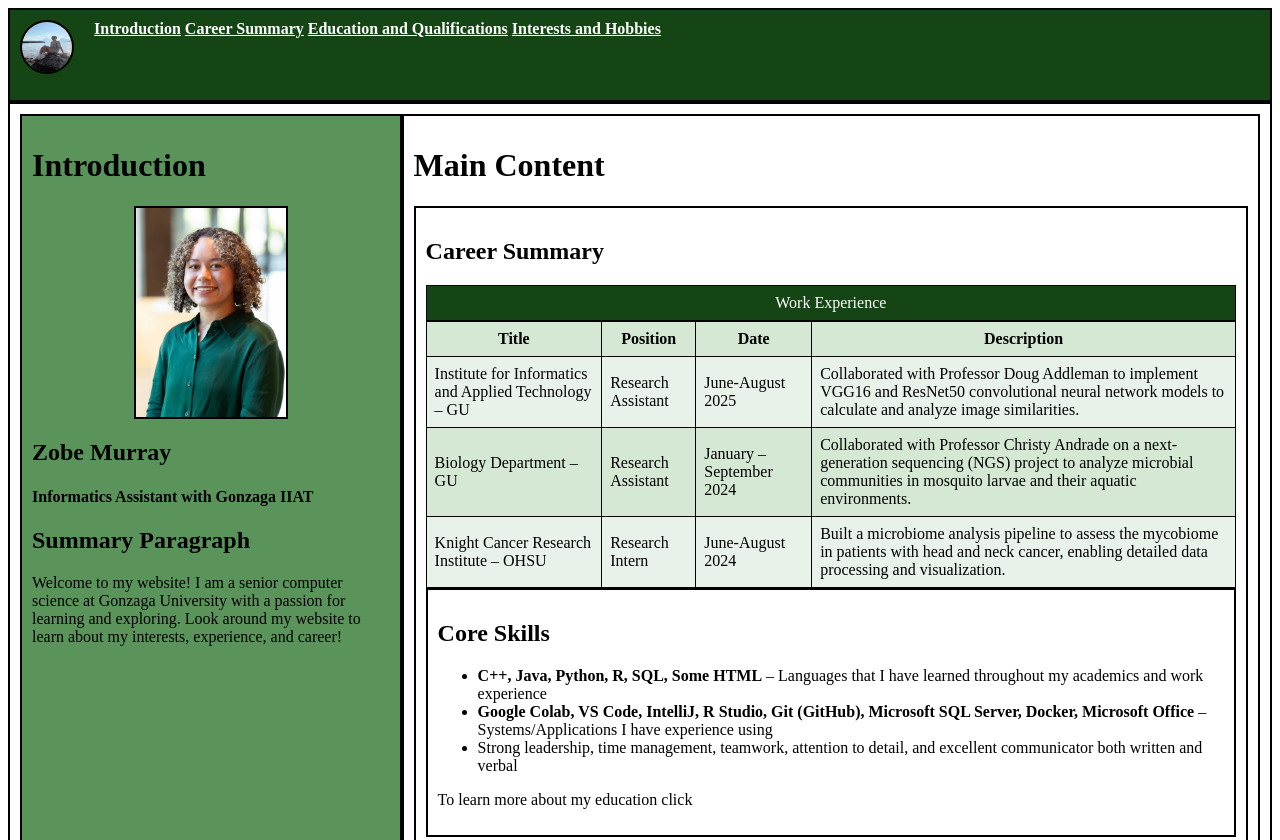
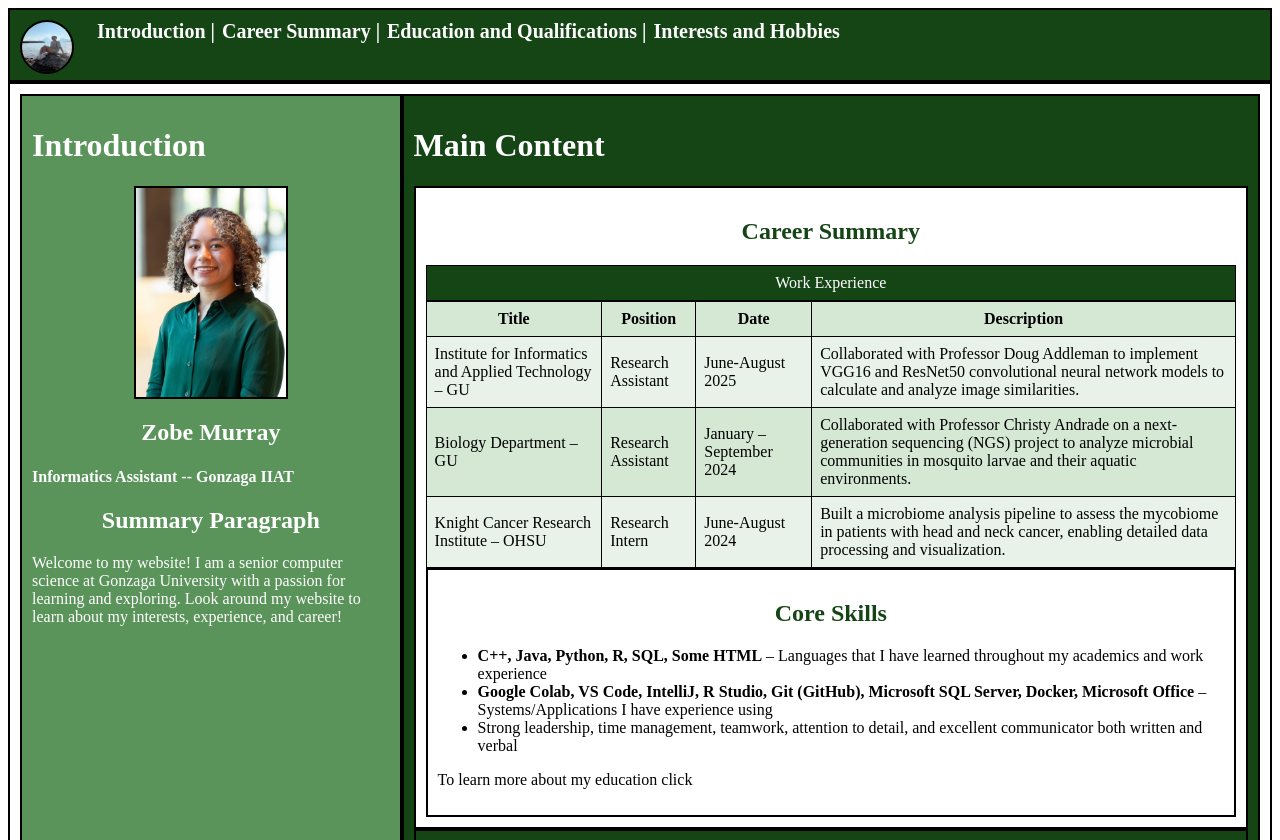
Before and after one commit to GU-Web-Dev-2025/homework-2-css-zobemurray, a plain HTML site: page index.html in a window 1280 px wide. Shown: the top 840 px of the page. Drawn offline with Linux system fonts and the light colour scheme.

Commit message:
feat(CV Website): Added some more CSS styling

```diff
--- a/index.html
+++ b/index.html
@@ -17,7 +17,17 @@ Last Modified: 9/24/25
             border: 2px solid black;
             padding: 10px;
             background-color: rgb(21, 69, 21);
-            height: 70px;
+            height: 50px;
+        }
+
+        nav a {
+            font-size: 20px;
+            text-decoration: none;
+            padding-left: 3px;
+        }
+
+        h1 {
+            color: white
         }
         div {
             border: 2px solid black;
@@ -28,6 +38,7 @@ Last Modified: 9/24/25
         a {
             color: white;
             font-weight: bold;
+
         }
 
         img {
@@ -79,6 +90,7 @@ Last Modified: 9/24/25
             border: 1px solid black;
             padding: 8px;
         }
+
         /*Flex box for the two sides of the webpage*/
         .flex-box {
             display: flex;
@@ -89,8 +101,12 @@ Last Modified: 9/24/25
         .introduction {
             background-color: rgb(90, 148, 90);
             flex: 0 1 30%;
+            color: white;
         }
 
+        .introduction h2 {
+            text-align: center;
+        }
         .headshot {
             width: 150px;
             height: auto;
@@ -98,11 +114,22 @@ Last Modified: 9/24/25
         /*Right side of the page*/
         .main-content {
             flex: 0 1 70%;
+            background-color: rgb(21, 69, 21);
         }
 
         .education-table {
             margin-left: auto;
             margin-right: auto;
+        }
+
+        .career-summary {
+            background-color: white;
+        }
+
+        .career-summary h2 {
+            color: rgb(21, 69, 21);
+            font-weight: bold;
+            text-align: center;
         }
     </style>
 </head>
@@ -111,20 +138,20 @@ Last Modified: 9/24/25
     <nav>
         <!-- Navigation image-->
         <img src="Grand-teton-img.jpg" alt="Zobe Murray posed in front of Grand Teton mountain range">
-        <a href="#Introduction">Introduction</a>
-        <a href="#career-summary">Career Summary</a>
-        <a href="#education-and-qualifications">Education and Qualifications</a>
+        <a href="#Introduction">Introduction  |</a>
+        <a href="#career-summary">Career Summary  |</a>
+        <a href="#education-and-qualifications">Education and Qualifications  |</a>
         <a href="#interests-and-hobbies">Interests and Hobbies</a>
     </nav>
     <!-- Flex box for the entire page-->
     <div class="flex-box">
         <!-- Introduction half of page-->
         <div class="introduction">
-            <h1>Introduction</h1>
+            <h1 id="Introduction">Introduction</h1>
             <!-- Headshot image-->
             <img src="Headshot.JPG" alt="Zobe Murray headshot" class="headshot">
             <h2> Zobe Murray</h2>
-            <h4>Informatics Assistant with Gonzaga IIAT</h4>
+            <h4>Informatics Assistant -- Gonzaga IIAT</h4>
             <h2>Summary Paragraph</h2>
             <p>Welcome to my website! I am a senior computer science at Gonzaga University
                 with a passion for learning and exploring. Look around my website to learn about
@@ -137,7 +164,7 @@ Last Modified: 9/24/25
         <div class="main-content">
             <h1>Main Content</h1>
             <div class="career-summary">
-                <h2>Career Summary</h2>
+                <h2 id="career-summary">Career Summary</h2>
                 <!--Career Summary Table-->
                 <table>
                     <caption>Work Experience</caption>
@@ -193,7 +220,7 @@ Last Modified: 9/24/25
                 </div>
             </div>
             <div class="education-and-qualifications">
-                <h2>Education and Qualifications</h2>
+                <h2 id="education-and-qualifications">Education and Qualifications</h2>
                 <!--Education Table-->
                 <table class="education-table">
                     <caption>Education</caption>
@@ -254,7 +281,7 @@ Last Modified: 9/24/25
                 </table>
             </div>
             <div class="interests-and-hobbies">
-                <h2>Interests and Hobbies</h2>
+                <h2 id="interests-and-hobbies">Interests and Hobbies</h2>
                 <a href="https://www.imdb.com/title/tt0452046/" target="_blank" rel="noopener noreferrer"><img style="display: block; margin: auto; width: 25%;" src="crime.jpg" alt="crime scene tape with link to Ciminal Minds IMDb page"></a>
                 <ul>
                     <li>True Crime Shows (Criminal Minds)</li>
```
